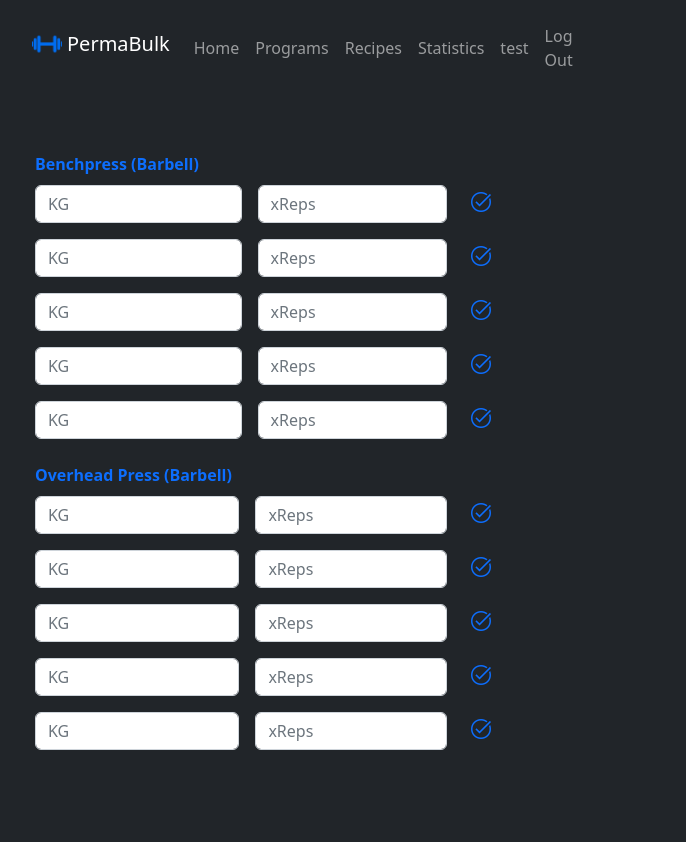
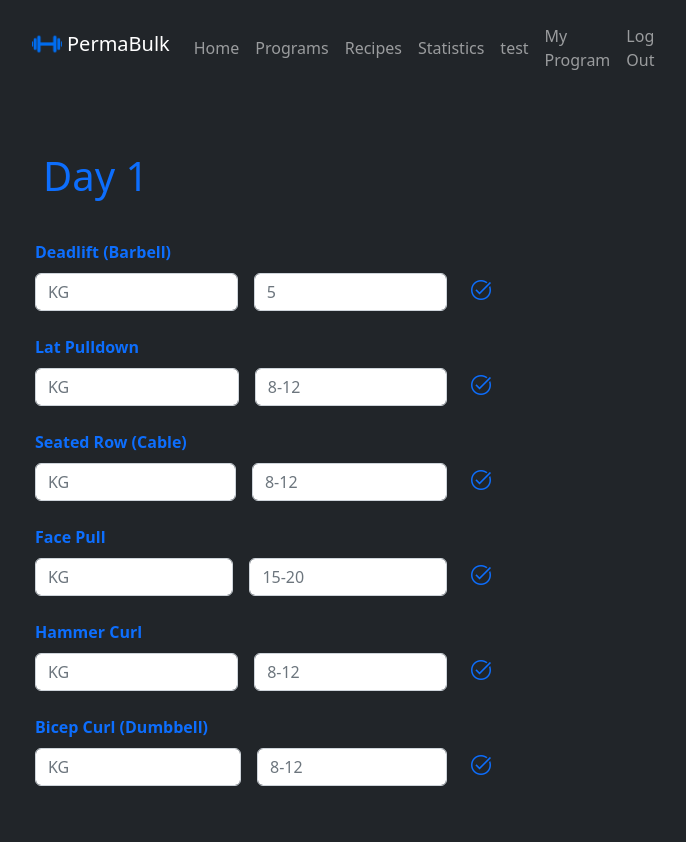
Before and after one commit to Goochh/CS50-Final-project, a Flask app: page /program in a window 1280 px wide. Shown: the whole page, without its empty margins (373-1059 px from the left). Before the commit the page ends 750 px from the top, so only its background shows below. Run offline with Flask 2, Linux system fonts and the light colour scheme; a user stored in the database is signed in; data comes from the database, SQL or seed files in the repository.

Commit message:
Implemented user authentication and authorization, started implementing workout programs

```diff
--- a/finalproject/app.py
+++ b/finalproject/app.py
@@ -5,7 +5,7 @@ from flask_session import Session
 from werkzeug.security import check_password_hash, generate_password_hash
 
 
-from functions import login_required
+from functions import login_required, open_db, close_db
 
 app = Flask(__name__, static_folder='static')
 
@@ -20,15 +20,41 @@ Session(app)
 def index():
     return render_template("index.html")
 
+
 @app.route("/programs", methods=["GET"])
 @login_required
 def programs():
     return render_template("programs.html")
 
-@app.route("/program", methods=["GET"])
+
+@app.route("/program", methods=["GET", "POST"])
 @login_required
 def program():
-    return render_template("program.html")
+
+    # Open DB
+    conn = open_db('permabulk.db')
+    c = conn.cursor()
+
+    # Query DB
+    c.execute('SELECT exercise, reps FROM exercises WHERE day = 1;')
+    rows = c.fetchall()
+
+    # Get the column names
+    columns = [description[0] for description in c.description]
+
+    # Convert rows to a list of dictionaries
+    exercises = [dict(zip(columns, row)) for row in rows]
+
+    print(exercises)
+
+
+
+
+
+    return render_template("program.html", exercises=exercises)
+
+
+
 
 @app.route("/diet", methods=["GET"])
 @login_required
@@ -41,32 +67,53 @@ def diet():
 def statistics():
     return render_template("statistics.html")
 
+
 @app.route("/login", methods=["GET", "POST"])
 def login():
-
-    # Forget any user_id
-    session.clear()
 
     # User reached route via POST (as by submitting a form via POST)
     if request.method == "POST":
 
         # Ensure username was submitted
         if not request.form.get("username"):
-            flash("must provide username")
+            flash("Must provide username")
+            return redirect("/login")
 
         # Ensure password was submitted
         elif not request.form.get("password"):
-            flash("must provide password")
+            flash("Must provide password")
+            return redirect("/login")
 
-        # # Query database for username
-        # rows = db.execute("SELECT * FROM users WHERE username = ?", request.form.get("username"))
+        # Open database
+        conn = open_db('permabulk.db')
+        c = conn.cursor()
 
-        # # Ensure username exists and password is correct
-        # if len(rows) != 1 or not check_password_hash(rows[0]["hash"], request.form.get("password")):
-        #     return flash("invalid username and/or password", 403)
+        # Ensure username exists and password is correct
+        c.execute("SELECT * FROM users WHERE username = ?", (request.form.get("username"),))
+        rows = c.fetchall()
 
-        # # Remember which user has logged in
-        # session["user_id"] = rows[0]["id"]
+        # If there is no row returned username doesn't exist
+        if len(rows) != 1:
+            flash("Invalid username and/or password")
+            return redirect("/login")
+
+        # Get the column names
+        columns = [description[0] for description in c.description]
+
+        # Convert rows to a list of dictionaries
+        rows = [dict(zip(columns, row)) for row in rows]
+
+        # Check if password is correct
+        if not check_password_hash(rows[0]["password"], request.form.get("password")):
+            flash("Invalid username and/or password")
+            return redirect("/login")
+
+        # Add to session
+        session["username"] = request.form.get("username")
+        session["user_id"] = rows[0]["user_id"]
+
+        # Close database
+        close_db(conn)
 
         # Succesful login
         flash("You were successfully logged in!")
@@ -82,53 +129,48 @@ def login():
 @app.route("/register", methods=["GET", "POST"])
 def register():
 
-
-
     # User reached route via POST (as by submitting a form via POST)
     if request.method == "POST":
 
         # Ensure username was submitted
         if not request.form.get("username"):
-            return flash("Must provide username", 400)
+            return flash("Must provide username")
 
         # Ensure password was submitted
         elif not request.form.get("password"):
 
-            flash("Must provide password :|", 400)
+            flash("Must provide password :|")
             return redirect("/register")
 
         # Ensure password confirmation was submitted
         elif not request.form.get("confirmation") == request.form.get("password"):
-            flash("Passwords don't match :(", 400)
+            flash("Passwords don't match :(")
             return redirect("/register")
 
         # Open database
-        conn = sqlite3.connect('permabulk.db', check_same_thread=False)
+        conn = open_db('permabulk.db')
         c = conn.cursor()
 
+        # INSERT new unique user into database
         try: c.execute("INSERT INTO users (username, password) VALUES(?, ?)", (request.form.get("username"), generate_password_hash(request.form.get("password")),))
 
         except sqlite3.IntegrityError as error:
             flash("Username already taken :(")
             return redirect("/register")
 
-
         # Add to session to log user in
-        session["username"] = request.form.get("username")
-
         c.execute("SELECT * FROM users WHERE username = ?", (request.form.get("username"),))
         rows = c.fetchall()
 
+        # Set current session
+        session["username"] = request.form.get("username")
         session["user_id"] = rows[0][0]
 
         # Close database
-        conn.commit()
-        conn.close()
+        close_db(conn)
 
-
-        # Flash message for succesfull transaction
+        # Flash message for succesfull registration
         flash("Registration successfull!")
-
 
         return redirect("/")
 
@@ -143,12 +185,12 @@ def logout():
     session.clear()
 
     # Redirect user to login form
-    return redirect("/")
+    return redirect("/login")
 
 @app.route("/test")
 def test():
 
-    return render_template("test.html")
+    return render_template("calculator.html")
 
 
 if __name__ == '__main__':
--- a/finalproject/static/css/styles.css
+++ b/finalproject/static/css/styles.css
@@ -104,3 +104,13 @@ table.darkmodetext {
 .btn-info {
     background-color: #0d6efd !important;
 }
+
+.header {
+    background-color: #dddddd;
+    text-align: center;
+  }
+
+.day {
+    padding: 1em;
+    text-align: left;
+}
--- a/finalproject/templates/layout.html
+++ b/finalproject/templates/layout.html
@@ -39,6 +39,7 @@
                             <li class="nav-item"><a class="nav-link" href="/test">test</a></li>
                         </ul>
                         <ul class="navbar-nav ms-auto mt-2">
+                            <li class="nav-item"><a class="nav-link" href="/program">My Program</a></li>
                             <li class="nav-item"><a class="nav-link" href="/logout">Log Out</a></li>
                         </ul>
                 {% else %}
@@ -58,7 +59,7 @@
                     {% if message == "Invalid username or password" %}
                         <div class="alert alert-danger mb-0 text-center" role="alert">{{ message }}</div>
 
-                    {% elif message == "Username already taken :(" or "Must provide password :(" or "Passwords don't match :(" %}
+                    {% elif message == "Username already taken :(" or "Must provide password :(" or "Passwords don't match :(" or "Invalid username and/or password" %}
                         <div class="alert alert-warning mb-0 text-center" role="alert">{{ message }}</div>
 
                     {% else %}
--- a/finalproject/templates/login.html
+++ b/finalproject/templates/login.html
@@ -1,10 +1,11 @@
 {% extends "layout.html" %}
 
 {% block title %}
-    Home
+    Log in
 {% endblock %}
 
 {% block main %}
+
     <div class="in-middle">
         <form action="/login" method="post">
             <div class="mb-3">
--- a/finalproject/templates/program.html
+++ b/finalproject/templates/program.html
@@ -6,85 +6,29 @@
 
 {% block main %}
 
+        <div class="day">
+            <h1 class="darkmodetext">Day 1</h1>
+        </div>
 
+        {% for exercise in exercises %}
             <div class="table-responsive">
                 <table class="darkmodetext">
                     <thead>
                         <tr>
-                        <th>Benchpress (Barbell)</th>
+                            <th>{{ exercise.exercise }}</th>
                         </tr>
                     </thead>
                     <tbody>
-                    <tr>
-                        <td><input type="number" class="form-control" placeholder="KG"></td>
-                        <td><input type="number" class="form-control" placeholder="xReps"></td>
-                        <td><button class="material-symbols-outlined" onclick="startTimer()">task_alt</button> <div class="timer"></div></td>
-                    </tr>
-                    <tr>
-                        <td><input type="number" class="form-control" placeholder="KG"></td>
-                        <td><input type="number" class="form-control" placeholder="xReps"></td>
-                        <td><button class="material-symbols-outlined" onclick="startTimer()">task_alt</button> <div class="timer"></div></td>
-                    </tr>
-                    <tr>
-                        <td><input type="number" class="form-control" placeholder="KG"></td>
-                        <td><input type="number" class="form-control" placeholder="xReps"></td>
-                        <td><button class="material-symbols-outlined" onclick="startTimer()">task_alt</button> <div class="timer"></div></td>
-                    </tr>
-                    <tr>
-                        <td><input type="number" class="form-control" placeholder="KG"></td>
-                        <td><input type="number" class="form-control" placeholder="xReps"></td>
-                        <td><button class="material-symbols-outlined" onclick="startTimer()">task_alt</button> <div class="timer"></div></td>
-                    </tr>
 
                         <tr>
                             <td><input type="number" class="form-control" placeholder="KG"></td>
-                        <td><input type="number" class="form-control" placeholder="xReps"></td>
+                            <td><input type="number" class="form-control" placeholder="{{ exercise.reps }}"></td>
                             <td><button class="material-symbols-outlined" onclick="startTimer()">task_alt</button> <div class="timer"></div></td>
                         </tr>
                     </tbody>
                 </table>
             </div>
-
-        <div class="table-responsive">
-            <table class="darkmodetext">
-                <thead>
-                    <tr>
-                        <th>Overhead Press (Barbell)</th>
-                    </tr>
-                </thead>
-                <tbody>
-                    <tr>
-                        <td><input type="number" class="form-control" placeholder="KG"></td>
-                        <td><input type="number" class="form-control" placeholder="xReps"></td>
-                        <td><button class="material-symbols-outlined" onclick="startTimer()">task_alt</button> <div class="timer"></div></td>
-                    </tr>
-                    <tr>
-                        <td><input type="number" class="form-control" placeholder="KG"></td>
-                        <td><input type="number" class="form-control" placeholder="xReps"></td>
-                        <td><button class="material-symbols-outlined" onclick="startTimer()">task_alt</button> <div class="timer"></div></td>
-                    </tr>
-                    <tr>
-                        <td><input type="number" class="form-control" placeholder="KG"></td>
-                        <td><input type="number" class="form-control" placeholder="xReps"></td>
-                        <td><button class="material-symbols-outlined" onclick="startTimer()">task_alt</button> <div class="timer"></div></td>
-                    </tr>
-                    <tr>
-                        <td><input type="number" class="form-control" placeholder="KG"></td>
-                        <td><input type="number" class="form-control" placeholder="xReps"></td>
-                        <td><button class="material-symbols-outlined" onclick="startTimer()">task_alt</button> <div class="timer"></div></td>
-                    </tr>
-
-                    <tr>
-                        <td><input type="number" class="form-control" placeholder="KG"></td>
-                        <td><input type="number" class="form-control" placeholder="xReps"></td>
-                        <td><button class="material-symbols-outlined" onclick="startTimer()">task_alt</button> <div class="timer"></div></td>
-                    </tr>
-                </tbody>
-            </table>
-        </div>
-
-
-
+        {% endfor %}
 
 
     <script>
--- a/finalproject/templates/register.html
+++ b/finalproject/templates/register.html
@@ -1,7 +1,7 @@
 {% extends "layout.html" %}
 
 {% block title %}
-    Home
+    Register
 {% endblock %}
 
 {% block main %}
```
Also changed, not shown: finalproject/functions.py (+18 -1 lines), finalproject/templates/calculator.html (added, +108 -0 lines), finalproject/permabulk.db, 2 other files. Lines whose indentation alone changed are shown as unchanged.
